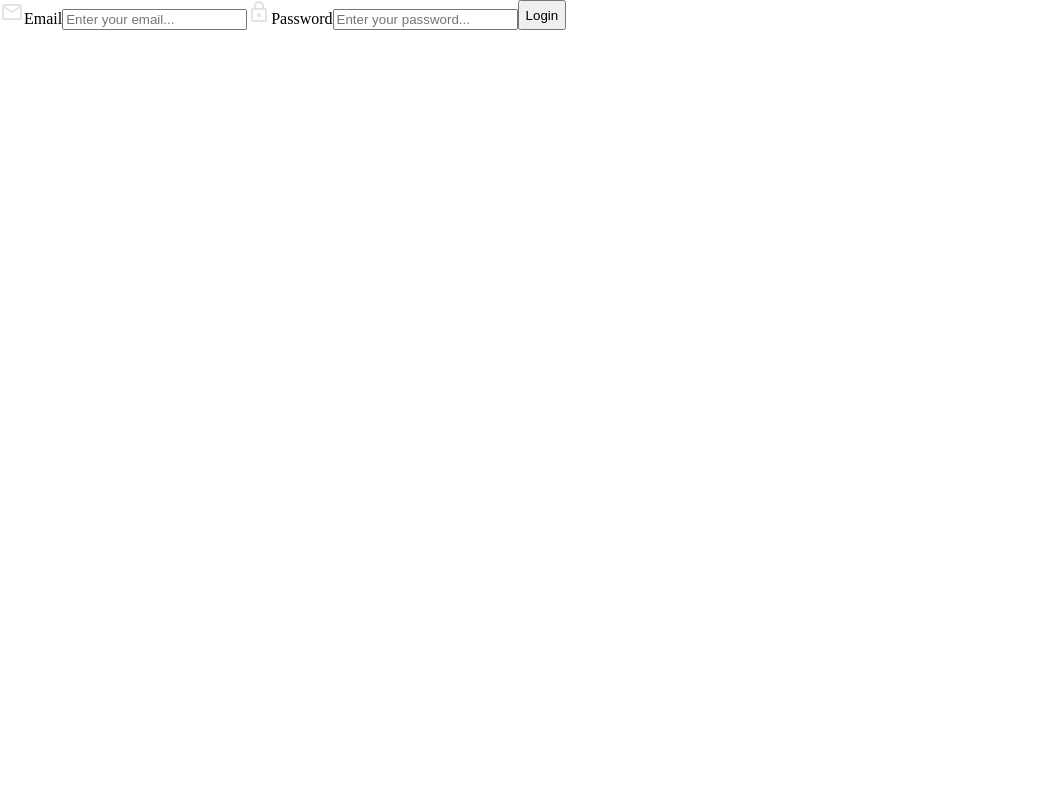
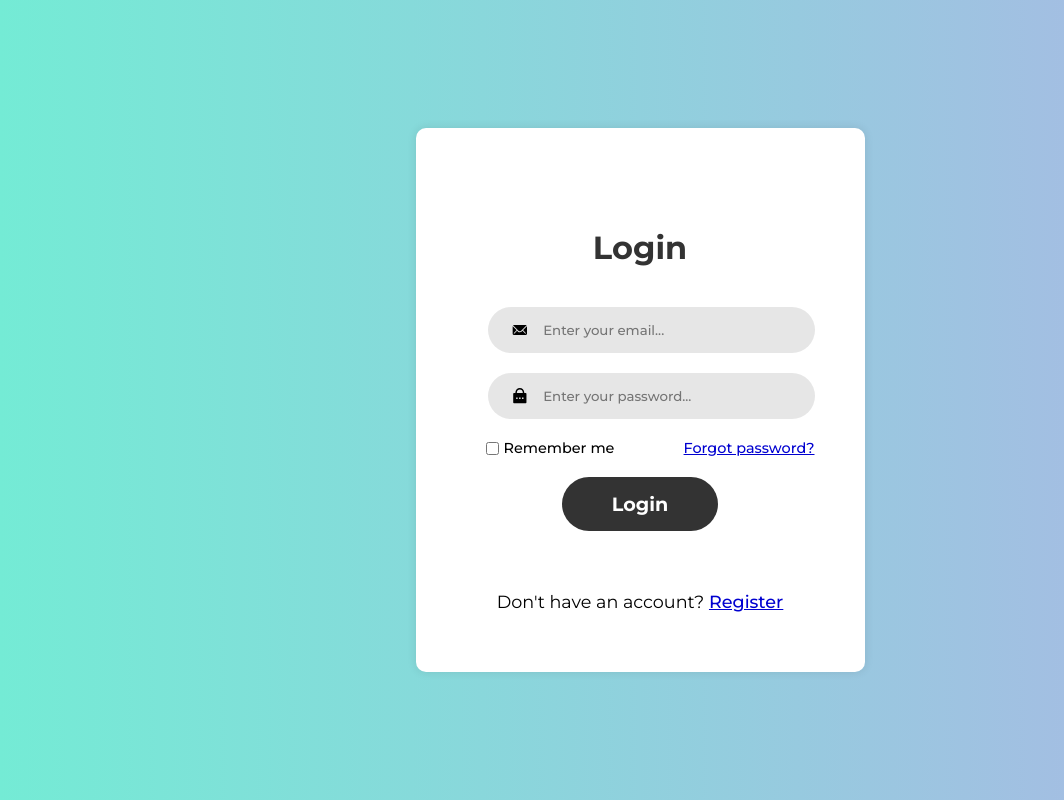
Before and after one commit to gianghitran/NT208.P21.ATTN_Personal-Smart-Scheduling-System-with-AI, a React (Vite) app in the folder Workspace/App/client/: page /Login in a window 1280 px wide. Before the commit this address had no page. Shown: the whole page, without its empty margins (0-1064 px from the left). Built offline with nearby package versions, Linux system fonts and the light colour scheme.

Commit message:
Auth in progress

```diff
--- a/Workspace/App/client/package.json
+++ b/Workspace/App/client/package.json
@@ -24,6 +24,7 @@
     "react-big-calendar": "^1.18.0",
     "react-calendar": "^5.1.0",
     "react-dom": "^19.0.0",
+    "react-icons": "^5.5.0",
     "react-markdown": "^10.1.0",
     "react-modal": "^3.16.3",
     "react-redux": "^9.2.0",
--- a/Workspace/App/client/src/Components/Login/Login.jsx
+++ b/Workspace/App/client/src/Components/Login/Login.jsx
@@ -1,9 +1,10 @@
 import loginStyle from "./Login.module.css";
 import { useState } from "react";
-import { useNavigate } from "react-router-dom";
+import { useNavigate, Link } from "react-router-dom";
 import { useDispatch } from "react-redux";
 import { loginUser } from "../../redux/apiRequest";
-import { icons } from "../../assets/icon";
+import { IoIosMail } from "react-icons/io";
+import { RiLockPasswordFill } from "react-icons/ri";
 
 const Login = () => {
     const [email, setEmail] = useState("");
@@ -21,23 +22,33 @@ const Login = () => {
     }
 
     return (
+        <div className={loginStyle.Wrapper}>
             <form className={loginStyle.loginForm} onSubmit={handleLogin}>
+                <h1>Login</h1>
                 <div className={loginStyle.inputGroup}>
-                <svg xmlns="http://www.w3.org/2000/svg" height="24px" viewBox="0 -960 960 960" width="24px" fill="#e3e3e3"><path d="M160-160q-33 0-56.5-23.5T80-240v-480q0-33 23.5-56.5T160-800h640q33 0 56.5 23.5T880-720v480q0 33-23.5 56.5T800-160H160Zm320-280L160-640v400h640v-400L480-440Zm0-80 320-200H160l320 200ZM160-640v-80 480-400Z"/></svg>
-                <label>Email</label>
+                    <IoIosMail className={loginStyle.icon} />
                     <input type="email" placeholder="Enter your email..."
                         onChange={(e) => {setEmail(e.target.value)}}/>
                 </div>
 
                 <div className={loginStyle.inputGroup}>
-                <svg xmlns="http://www.w3.org/2000/svg" height="24px" viewBox="0 -960 960 960" width="24px" fill="#e3e3e3"><path d="M240-80q-33 0-56.5-23.5T160-160v-400q0-33 23.5-56.5T240-640h40v-80q0-83 58.5-141.5T480-920q83 0 141.5 58.5T680-720v80h40q33 0 56.5 23.5T800-560v400q0 33-23.5 56.5T720-80H240Zm0-80h480v-400H240v400Zm240-120q33 0 56.5-23.5T560-360q0-33-23.5-56.5T480-440q-33 0-56.5 23.5T400-360q0 33 23.5 56.5T480-280ZM360-640h240v-80q0-50-35-85t-85-35q-50 0-85 35t-35 85v80ZM240-160v-400 400Z"/></svg>
-                <label>Password</label>
+                    <RiLockPasswordFill className={loginStyle.icon} />
                     <input type="password" placeholder="Enter your password..."
                         onChange={(e) => {setPassword(e.target.value)}}/>
                 </div>
 
-            <input type="submit" value="Login"/>
+                <div className={loginStyle.rememberForgot}>
+                    <label><input type="checkbox"/> Remember me</label>
+                    <Link to="#">Forgot password?</Link>
+                </div>
+
+                <input type="submit" value="Login" className={loginStyle.loginButton}/>
+
+                <div className={loginStyle.registerLink}>
+                    <p>Don't have an account? <Link to="/register">Register</Link></p>
+                </div>
             </form>
+        </div>
     );
 }
 
--- a/Workspace/App/client/src/Components/Login/Login.module.css
+++ b/Workspace/App/client/src/Components/Login/Login.module.css
@@ -1,3 +1,130 @@
+* {
+    margin: 0;
+    padding: 0;
+    box-sizing: border-box;
+    font-family: "Montserrat", sans-serif;
+    font-optical-sizing: auto;
+    font-weight: 500;
+    font-style: normal;
+}
+
+.Wrapper {
+    display: flex;
+    justify-content: center;
+    flex-direction: column;
+    align-items: center;
+    height: 100vh;
+    background: linear-gradient(to right, #74ebd5, #acb6e5);
+}
+
 .loginForm {
     display: flex;
+    flex-direction: column;
+    gap: 20px;
+    justify-content: center;
+    align-items: center;
+    padding: 70px;
+    padding-top: 100px;
+    padding-bottom: 100px;
+    padding-left: 50px;
+    padding-right: 50px;
+    border-radius: 10px;
+    background-color: #fff;
+    box-shadow: 0 0 10px rgba(0, 0, 0, 0.1);
 }
+
+.loginForm h1 {
+    font-size: 2rem;
+    font-weight: 700;
+    color: #333;
+    margin-bottom: 20px;
+}
+
+.inputGroup {
+    display: flex;
+    gap: 5px;
+    width: 100%;
+}
+
+.inputGroup input {
+    border: none;
+    background-color: #E6E6E6;
+    padding: 15px;
+    padding-right: 100px;
+    padding-left: 55px;
+    border-radius: 30px;
+    width: 100%;
+}
+
+.inputGroup input:focus {
+    outline: none;
+}
+
+.inputGroup .icon {
+    position: relative;
+    top: 28%;
+    left: 45px;
+    height: 20px;
+    width: 20px;
+}
+
+.rememberForgot {
+    display: flex;
+    justify-content: space-between;
+    width: 100%;
+    font-size: 0.9rem;
+}
+
+.rememberForgot label {
+    display: flex;
+    align-items: center;
+    gap: 5px;
+    position: relative;
+    left: 20px;
+}
+
+.rememberForgot a {
+    color: #0000D0;
+    transition: color 0.3s;
+}
+
+.rememberForgot a:hover {
+    color: #6a89cc;
+    transition: color 0.3s;
+}
+
+.loginButton {
+    padding: 15px;
+    border: none;
+    background-color: #333;
+    color: #fff;
+    font-size: 1.2rem;
+    font-weight: 700;
+    border-radius: 30px;
+    padding-right: 50px;
+    padding-left: 50px;
+    cursor: pointer;
+    transition: background-color 0.3s ease-in-out;
+}
+
+.loginButton:hover {
+    background-color: #007bff;
+}
+
+.registerLink {
+    font-size: 1.1rem;
+    font-weight: 700;
+    text-align: center;
+    position: relative;
+    top: 40px;
+}
+
+.registerLink a {
+    color: #0000D0;
+    transition: color 0.3s;
+}
+
+.registerLink a:hover {
+    color: #6a89cc;
+    transition: color 0.3s;
+}
--- a/Workspace/App/client/src/Components/Register/Register.jsx
+++ b/Workspace/App/client/src/Components/Register/Register.jsx
@@ -1,9 +1,12 @@
 import registerStyle from './Register.module.css';
 import { useState } from 'react';
-import { useNavigate } from 'react-router-dom';
+import { useNavigate, Link } from 'react-router-dom';
 import { useDispatch } from 'react-redux';
 import { registerUser } from '../../redux/apiRequest';
-import { icons } from '../../assets/icon';
+import { FaUser } from "react-icons/fa";
+import { IoIosMail } from "react-icons/io";
+import { RiLockPasswordFill } from "react-icons/ri";
+
 
 const Register = () => {
     const [fullName, setFullName] = useState('');
@@ -23,30 +26,34 @@ const Register = () => {
     }
 
     return (
+        <div className={registerStyle.Wrapper}>
             <form className={registerStyle.registerForm} onSubmit={handleRegister}>
+                <h1>Register</h1>
                 <div className={registerStyle.inputGroup}>
-                <svg xmlns="http://www.w3.org/2000/svg" height="24px" viewBox="0 -960 960 960" width="24px" fill="#e3e3e3"><path d="M480-480q-66 0-113-47t-47-113q0-66 47-113t113-47q66 0 113 47t47 113q0 66-47 113t-113 47ZM160-160v-112q0-34 17.5-62.5T224-378q62-31 126-46.5T480-440q66 0 130 15.5T736-378q29 15 46.5 43.5T800-272v112H160Zm80-80h480v-32q0-11-5.5-20T700-306q-54-27-109-40.5T480-360q-56 0-111 13.5T260-306q-9 5-14.5 14t-5.5 20v32Zm240-320q33 0 56.5-23.5T560-640q0-33-23.5-56.5T480-720q-33 0-56.5 23.5T400-640q0 33 23.5 56.5T480-560Zm0-80Zm0 400Z"/></svg>
-                {/* <label>Full Name</label> */}
+                    <FaUser className={registerStyle.icon} />
                     <input type="text" placeholder="Enter your full name..."
                         onChange={(e) => {setFullName(e.target.value)}}/>
                 </div>
 
                 <div className={registerStyle.inputGroup}>
-                <svg xmlns="http://www.w3.org/2000/svg" height="24px" viewBox="0 -960 960 960" width="24px" fill="#e3e3e3"><path d="M160-160q-33 0-56.5-23.5T80-240v-480q0-33 23.5-56.5T160-800h640q33 0 56.5 23.5T880-720v480q0 33-23.5 56.5T800-160H160Zm320-280L160-640v400h640v-400L480-440Zm0-80 320-200H160l320 200ZM160-640v-80 480-400Z"/></svg>
-                {/* <label>Email</label> */}
+                    <IoIosMail className={`${registerStyle.icon} ${registerStyle.mail}`} />
                     <input type="email" placeholder="Enter your email..."
                         onChange={(e) => {setEmail(e.target.value)}}/>
                 </div>
 
                 <div className={registerStyle.inputGroup}>
-                <svg xmlns="http://www.w3.org/2000/svg" height="24px" viewBox="0 -960 960 960" width="24px" fill="#e3e3e3"><path d="M240-80q-33 0-56.5-23.5T160-160v-400q0-33 23.5-56.5T240-640h40v-80q0-83 58.5-141.5T480-920q83 0 141.5 58.5T680-720v80h40q33 0 56.5 23.5T800-560v400q0 33-23.5 56.5T720-80H240Zm0-80h480v-400H240v400Zm240-120q33 0 56.5-23.5T560-360q0-33-23.5-56.5T480-440q-33 0-56.5 23.5T400-360q0 33 23.5 56.5T480-280ZM360-640h240v-80q0-50-35-85t-85-35q-50 0-85 35t-35 85v80ZM240-160v-400 400Z"/></svg>
-                {/* <label>Password</label> */}
+                    <RiLockPasswordFill className={`${registerStyle.icon} ${registerStyle.password}`} />
                     <input type="password" placeholder="Enter your password..."
                         onChange={(e) => {setPassword(e.target.value)}}/>
                 </div>
 
-            <input type="submit" value="Register"/>
+                <input type="submit" value="Register" className={registerStyle.registerButton}/>
+
+                <div className={registerStyle.loginLink}>
+                    <p>Already have an account? <Link to="/login">Login</Link></p>
+                </div>
             </form>
+        </div>
     )
 };
 
--- a/Workspace/App/client/src/Components/Register/Register.module.css
+++ b/Workspace/App/client/src/Components/Register/Register.module.css
@@ -1,18 +1,123 @@
+
+*   {
+    margin: 0;
+    padding: 0;
+    box-sizing: border-box;
+    font-family: "Montserrat", sans-serif;
+    font-optical-sizing: auto;
+    font-weight: 500;
+    font-style: normal;
+}
+
+.Wrapper {
+    display: flex;
+    justify-content: center;
+    flex-direction: column;
+    align-items: center;
+    height: 100vh;
+    background-color: #f1f1f1;
+    background: linear-gradient(to right, #74ebd5, #acb6e5);
+
+
+}
+
 .registerForm {
     display: flex;
     flex-direction: column;
+    gap: 20px;
+    justify-content: center;
     align-items: center;
-    justify-content: center;
+    padding: 70px;
+    padding-top: 100px;
+    padding-bottom: 100px;
+    padding-left: 50px;
+    padding-right: 50px;
     border-radius: 10px;
-    background-color: aqua;
+    background-color: #fff;
+    box-shadow: 0 0 10px rgba(0, 0, 0, 0.1);
+}
+
+.registerForm h1 {
+    font-size: 2rem;
     position: relative;
-    bottom: 50%;
-    /* left: 50%; */
-    gap: 10px;
+    top: -30px;
+    font-weight: 700;
+    color: #333;
 }
 
 .inputGroup {
     display: flex;
-    border-radius: 10px;
+    /* background-color: #E6E6E6; */
+    /* box-shadow: 0 0 10px rgba(0, 0, 0, 0.1); */
     gap: 5px;
 }
+
+.inputGroup input {
+    border: none;
+    background-color: #E6E6E6;
+    padding: 15px;
+    padding-right: 100px;
+    padding-left: 55px;
+    border-radius: 30px;
+}
+
+.inputGroup input:focus {
+    outline: none;
+}
+
+.inputGroup .icon {
+    position: relative;
+    top: 28%;
+    left: 45px;
+    height: 18px;
+    width: 18px;
+}
+
+.inputGroup .mail {
+    height: 20px;
+    width: 20px;
+}
+
+.inputGroup .password {
+    height: 20px;
+    width: 20px;
+}
+
+.registerButton {
+    padding: 15px;
+    position: relative;
+    border: none;
+    background-color: #333;
+    color: #fff;
+    font-size: 1.2rem;
+    font-weight: 700;
+    border-radius: 30px;
+    padding-right: 50px;
+    padding-left: 50px;
+    cursor: pointer;
+    top: 20px;
+    transition: background-color 0.3s ease-in-out;
+}
+
+.registerButton:hover {
+    background-color: #007bff;
+}
+
+.loginLink {
+    color: #333;
+    font-size: 1.1rem;
+    font-weight: 700;
+    position: relative;
+    top: 35px;
+    text-decoration: none;
+    transition: color 0.3s;
+}
+
+.loginLink a:visited {
+    color: #0000D0;
+}
+
+.loginLink a:hover {
+    color: #6a89cc;
+    transition: color 0.3s;
+}
```
Also changed, not shown: 1 other file (tests, documents, lock files or other folders). Lines whose indentation alone changed are shown as unchanged.
